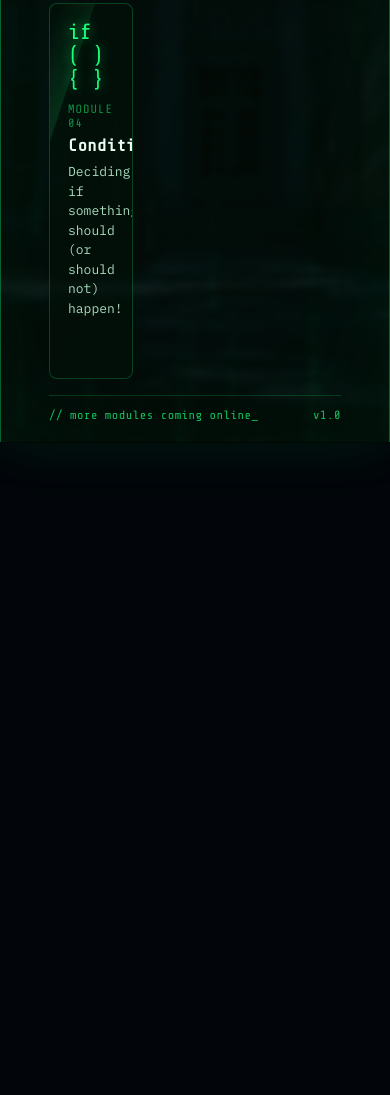
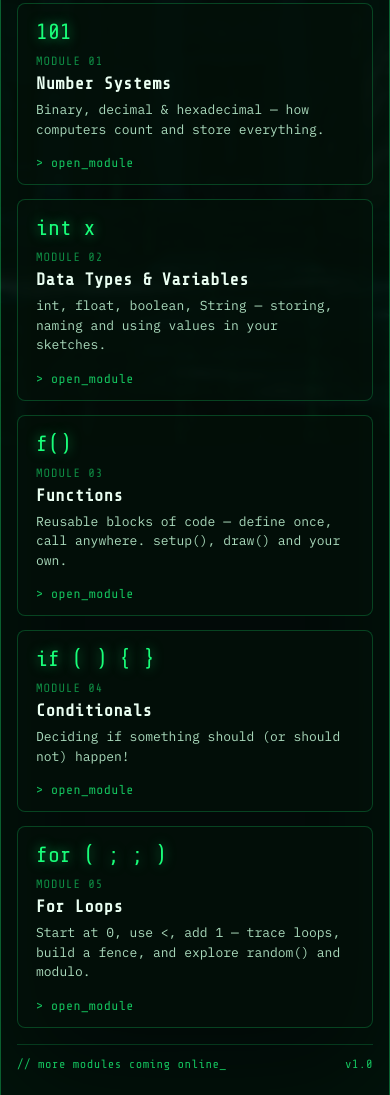
Before and after one commit to bobbybryant/APCSP-Processing-Java, a plain HTML site: page index.html in a window 390 px wide. Shown: the part 402-1497 px from the top of the page. Before the commit the page ends 844 px from the top, so only its background shows below. Drawn offline with nearby package versions, Linux system fonts and the light colour scheme.

Commit message:
Update index.html

```diff
--- a/index.html
+++ b/index.html
@@ -183,7 +183,7 @@ body{
 .module:nth-child(5){ animation-delay:1.95s; }
 .module:nth-child(6){ animation-delay:2.1s; }
 
-.module:hover{
+.module:hover, .module:focus-visible{
   border-color:var(--green);
   background:rgba(8,28,16,0.88);
   transform:translateY(-5px);
@@ -195,7 +195,7 @@ body{
   background:linear-gradient(100deg, transparent, rgba(25,255,122,.12), transparent);
   transform:skewX(-18deg); transition:left .5s ease;
 }
-.module:hover::after{ left:130%; }
+.module:hover::after, .module:focus-visible::after{ left:130%; }
 
 .module .sym{
   font-family:'Share Tech Mono', monospace;
@@ -218,7 +218,7 @@ body{
   font-size:13px; color:var(--green-dim); letter-spacing:.5px;
   opacity:0; transform:translateX(-6px); transition:opacity .25s, transform .25s, color .25s;
 }
-.module:hover .open{ opacity:1; transform:translateX(0); color:var(--green); }
+.module:hover .open, .module:focus-visible .open{ opacity:1; transform:translateX(0); color:var(--green); }
 .module .open::before{ content:"> "; }
 
 /* footer ---------------------------------------------------------- */
@@ -230,6 +230,21 @@ body{
   display:flex; justify-content:space-between; align-items:center; flex-wrap:wrap; gap:8px;
 }
 .footer .blink{ animation:blink 1s steps(2) infinite; }
+
+/* Responsive module grid and keyboard access */
+.module:focus-visible{ outline:3px solid var(--cyan); outline-offset:4px; }
+@media (max-width:900px){
+  .screen{ padding:20px 24px; }
+  .modules{ grid-template-columns:repeat(2, minmax(0, 1fr)); gap:16px; }
+}
+@media (max-width:560px){
+  body{ height:auto; align-items:flex-start; padding-top:24vh; }
+  .screen{ padding:18px 16px 24px; }
+  .modules{ grid-template-columns:minmax(0, 1fr); gap:14px; }
+  .title{ font-size:28px; }
+  .titlebar .path{ margin-left:3px; font-size:12px; }
+  .module .open{ opacity:1; transform:none; }
+}
 
 /* respect users who prefer no motion */
 @media (prefers-reduced-motion:reduce){
@@ -317,6 +332,12 @@ const MODULES = [
     title: "Conditionals",
     desc:  "Deciding if something should (or should not) happen!",
     href:  "conditionals.html"
+  },
+  {
+    sym:   "for ( ; ; )",
+    title: "For Loops",
+    desc:  "Start at 0, use &lt;, add 1 — trace loops, build a fence, and explore random() and modulo.",
+    href:  "for-loops.html"
   }
   /* ,{
     sym:   "{ }",
```
